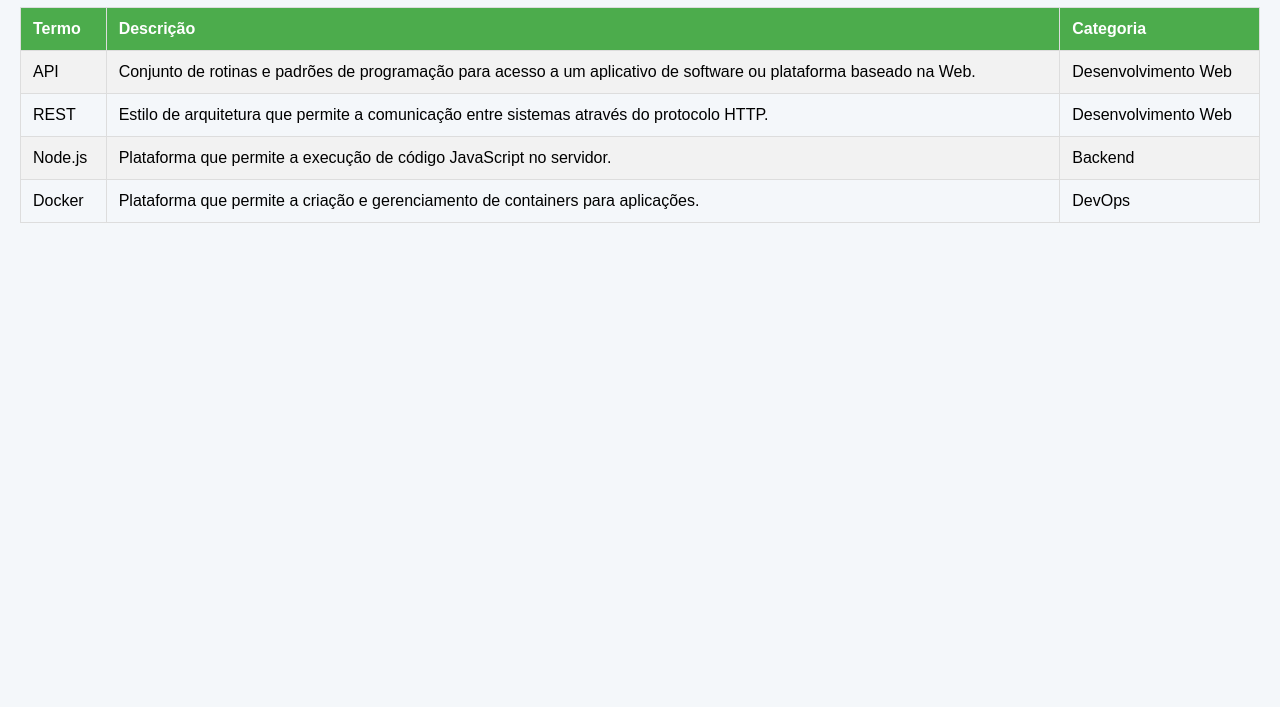
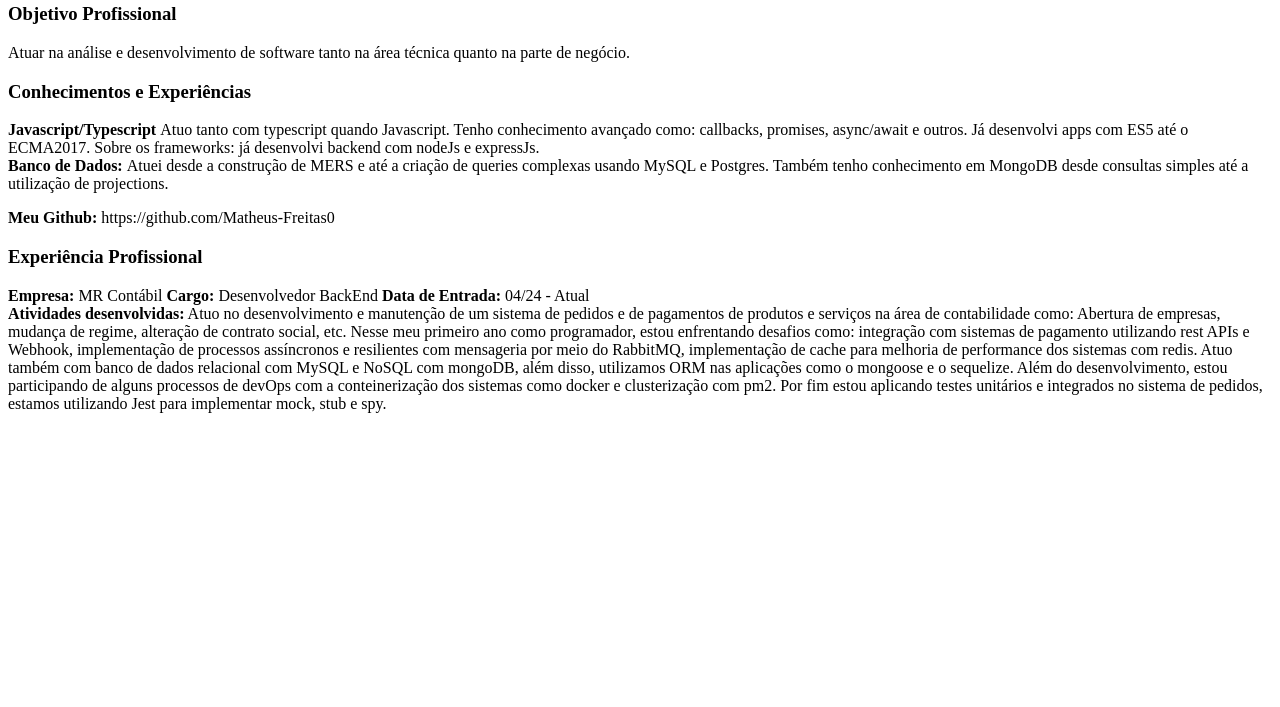
Before and after one commit to Matheus-Freitas0/treinamento-frontend, a website: page teste/index.html in a window 1280 px wide. Shown: the part 93-800 px from the top of the page. Drawn offline with Linux system fonts and the light colour scheme.

Commit message:
"Replaced dictionary content with curriculum vitae information"

```diff
--- a/teste/index.html
+++ b/teste/index.html
@@ -1,78 +1,61 @@
 <!DOCTYPE html>
 <html lang="pt-BR">
-<head>
-    <meta charset="UTF-8">
-    <meta name="viewport" content="width=device-width, initial-scale=1.0">
-    <title>Dicionário do Desenvolvedor</title>
-    <style>
-        body {
-            font-family: Arial, sans-serif;
-            background-color: #f4f7fa;
-            margin: 0;
-            padding: 20px;
-        }
+    <head>
+        <meta charset="UTF-8">
+        <meta name="viewport" content="width=device-width, initial-scale=1.0">
+        <title>Curriculo</title>
+    </head>
+    <body>
+        <h3><strong>Formação Acadêmica</strong></h3>
 
-        table {
-            width: 100%;
-            border-collapse: collapse;
-            margin-bottom: 20px;
-        }
+        <strong>Análise e Desenvolvimento de Sistemas
+            Fmu – Faculdades Metropolitanas Unidas 02/2024 – Em
+            andamento</strong>
 
-        th, td {
-            border: 1px solid #ddd;
-            padding: 12px;
-            text-align: left;
-        }
+        <h3><strong>Objetivo Profissional</strong></h3>
+        Atuar na análise e desenvolvimento de software tanto na área técnica
+        quanto na parte de negócio.
 
-        th {
-            background-color: #4cac4c;
-            color: white;
-        }
+        <h3><strong>Conhecimentos e Experiências</strong></h3>
 
-        tr:nth-child(even) {
-            background-color: #f2f2f2;
-        }
+        <strong> Javascript/Typescript </strong>
+        Atuo tanto com typescript quando Javascript. Tenho conhecimento avançado
+        como: callbacks, promises,
+        async/await e outros. Já desenvolvi apps com ES5 até o ECMA2017. Sobre
+        os
+        frameworks: já desenvolvi backend com nodeJs e expressJs.
 
-        tr:hover {
-            background-color: #ddd;
-        }
+        <br><strong>Banco de Dados: </strong>
+        Atuei desde a construção de MERS e até a criação de queries complexas
+        usando MySQL e Postgres. Também tenho conhecimento em MongoDB desde
+        consultas simples até a utilização de
+        projections.
 
-        h1 {
-            color: #4cac4c;
-        }
-    </style>
-</head>
-<body>
+        <p>
+            <strong>Meu Github:</strong> https://github.com/Matheus-Freitas0
+        </p>
 
-    <h1>Dicionário do Desenvolvedor</h1>
+        <h3><strong>Experiência Profissional</strong></h3>
+        <strong>Empresa:</strong> MR Contábil
 
-    <table>
-        <tr>
-            <th>Termo</th>
-            <th>Descrição</th>
-            <th>Categoria</th>
-        </tr>
-        <tr>
-            <td>API</td>
-            <td>Conjunto de rotinas e padrões de programação para acesso a um aplicativo de software ou plataforma baseado na Web.</td>
-            <td>Desenvolvimento Web</td>
-        </tr>
-        <tr>
-            <td>REST</td>
-            <td>Estilo de arquitetura que permite a comunicação entre sistemas através do protocolo HTTP.</td>
-            <td>Desenvolvimento Web</td>
-        </tr>
-        <tr>
-            <td>Node.js</td>
-            <td>Plataforma que permite a execução de código JavaScript no servidor.</td>
-            <td>Backend</td>
-        </tr>
-        <tr>
-            <td>Docker</td>
-            <td>Plataforma que permite a criação e gerenciamento de containers para aplicações.</td>
-            <td>DevOps</td>
-        </tr>
-    </table>
+        <strong>Cargo:</strong> Desenvolvedor BackEnd <strong>Data de
+            Entrada:</strong> 04/24 - Atual
+        <br><strong>Atividades desenvolvidas:</strong>
 
-</body>
+        Atuo no desenvolvimento e manutenção de um sistema de pedidos e de
+        pagamentos de produtos e serviços na área de contabilidade como:
+        Abertura de empresas, mudança de regime, alteração de contrato social,
+        etc. Nesse meu primeiro ano como programador, estou enfrentando desafios
+        como: integração com sistemas de pagamento utilizando rest APIs e
+        Webhook, implementação de processos assíncronos e resilientes com
+        mensageria por meio do RabbitMQ, implementação de cache para melhoria de
+        performance dos sistemas com redis. Atuo também com banco de dados
+        relacional com MySQL e NoSQL com mongoDB, além disso, utilizamos ORM nas
+        aplicações como o mongoose e o sequelize. Além do desenvolvimento, estou
+        participando de alguns processos de devOps com a conteinerização dos
+        sistemas como docker e clusterização com pm2. Por fim estou aplicando
+        testes unitários e integrados no sistema de pedidos, estamos utilizando
+        Jest para implementar mock, stub e spy.
+
+    </body>
 </html>
```
